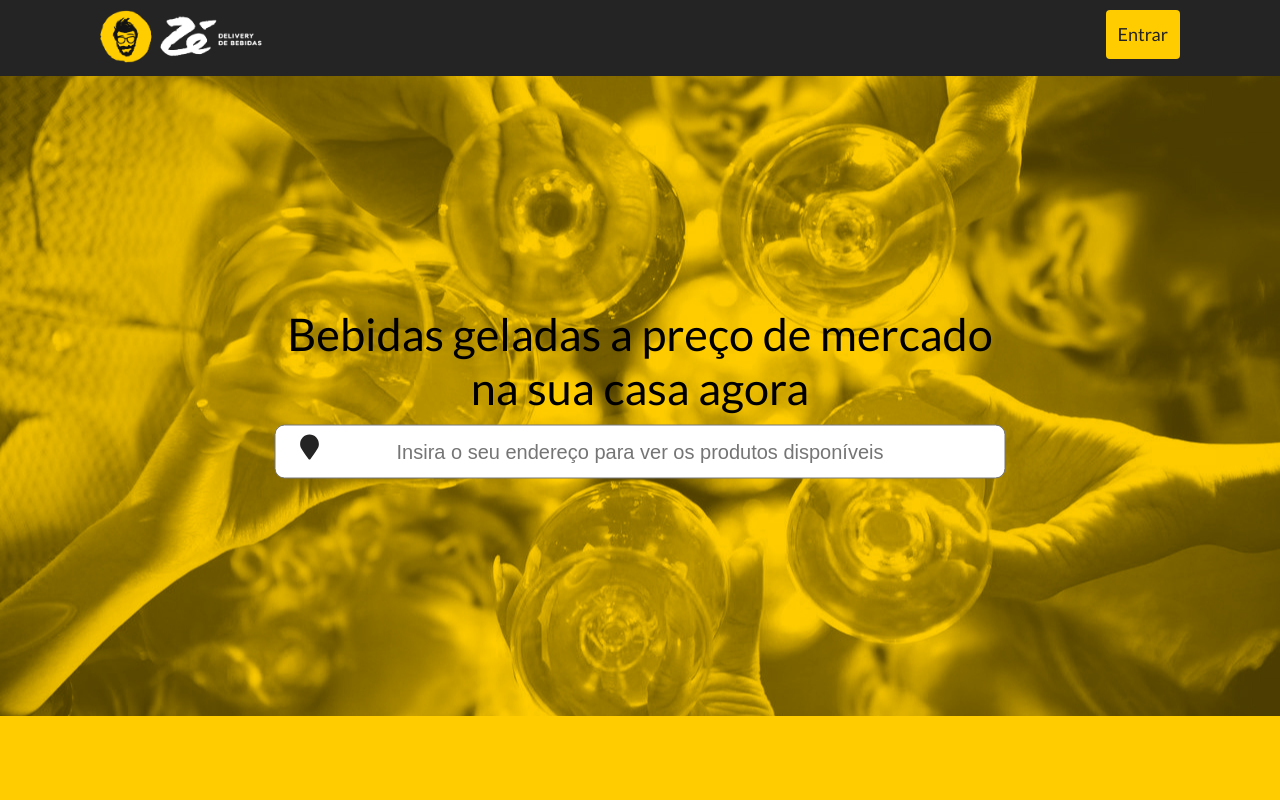
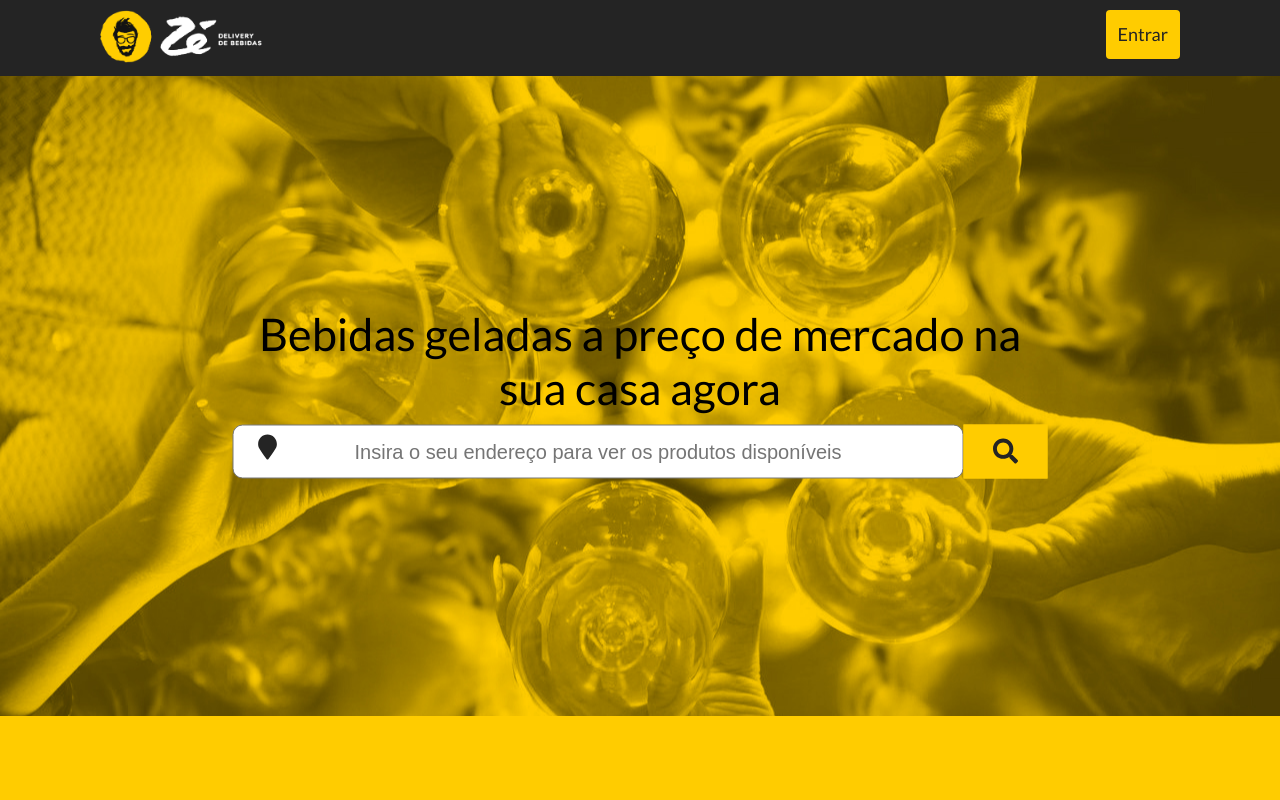
Before and after one commit to kelly-sandim/Desafio-Ze-Delivery, a React (Create React App) app in the folder app-desafio/: page / in a window 1280 px wide. Shown: the top 800 px of the page. Built offline with nearby package versions, Linux system fonts and the light colour scheme; no server answers.

Commit message:
Trying to make the coordinate function works without sucess :C

```diff
--- a/app-desafio/src/pages/Home/index.css
+++ b/app-desafio/src/pages/Home/index.css
@@ -115,6 +115,20 @@ body {
 	min-height: 25px;
 	text-align: center;
 	position: absolute;
+  }
+
+  .searchIcon {
+	padding: 10px;
+	color: #242424;
+	min-width: 50px;
+	min-height: 25px;
+	text-align: center;
+  }
+
+  .searchButton {
+	  background-color: #ffcc00;
+	  border: 1px solid;
+	  border-color: #ffcc00;
   }
 
 
--- a/app-desafio/src/pages/Home/index.js
+++ b/app-desafio/src/pages/Home/index.js
@@ -2,10 +2,29 @@ import React, { useState, useEffect } from 'react';
 import ZeLogo from '../../assets/white-logo.svg';
 import ReactDOM from 'react-dom';
 import './index.css';
-import { faMapMarker } from "@fortawesome/free-solid-svg-icons";
+import { faMapMarker, faSearch } from "@fortawesome/free-solid-svg-icons";
 import { FontAwesomeIcon } from "@fortawesome/react-fontawesome";
+import axios from 'axios';
+
 
 function Home() {
+    const [ placeInput, setPlace ] = useState('');
+
+    async function getCoordinates(placeInput) {
+        console.log(placeInput)
+        const params = {
+            access_key: '2a1814e12b6078b3aaa59e0b6ead4907',
+            query: placeInput
+          }
+
+          await axios.get('https://api.positionstack.com/v1/forward', {params})
+            .then(response => {
+              console.log(response.data);
+            }).catch(error => {
+              console.log(error);
+            });
+    }
+
     return (
         <>
             {/* Header */}
@@ -22,9 +41,9 @@ function Home() {
                 <h1><b>Bebidas geladas</b> a <b>preço de mercado</b> na sua casa <b>agora</b></h1>
                 <div className="inputContainer">
                     <FontAwesomeIcon className="icon" icon={faMapMarker} />
-                <input className="inputField" type="text" placeholder="Insira o seu endereço para ver os produtos disponíveis" />
+                    <input onChange={ setPlace } className="inputField" type="text" placeholder="Insira o seu endereço para ver os produtos disponíveis" />
+                    <button onClick={ getCoordinates(placeInput)} className="searchButton"><FontAwesomeIcon className="searchIcon" icon={faSearch} /></button>
                 </div>
-
                 </div>
             </div>
 
```
Lines whose indentation alone changed are shown as unchanged.
